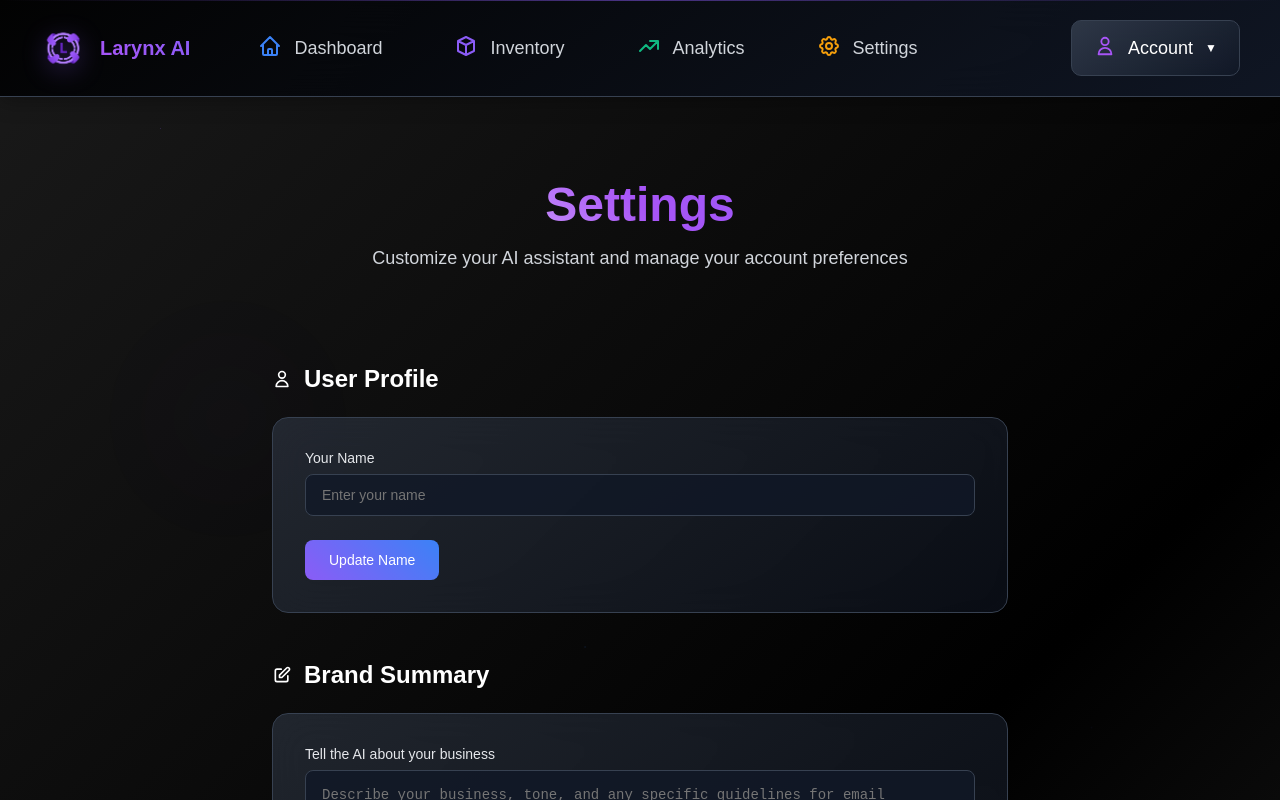
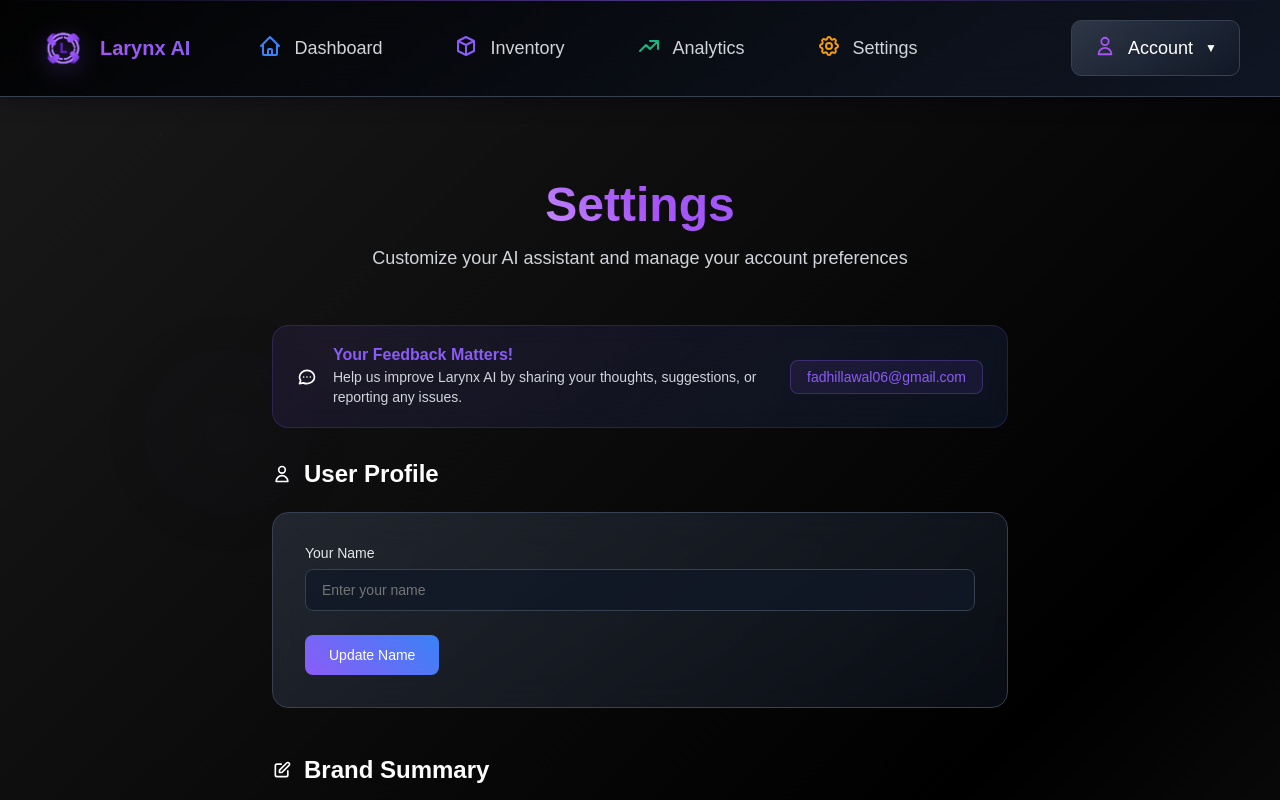
Before and after one commit to NygerianPrynce/Larynx, a React (Vite) app in the folder larynx-frontend/: page /settings in a window 1280 px wide. Shown: the top 800 px of the page. Built offline with nearby package versions, Linux system fonts and the light colour scheme; no server answers.

Commit message:
added feedback and improved launch

```diff
--- a/larynx-frontend/src/pages/LoginPage.jsx
+++ b/larynx-frontend/src/pages/LoginPage.jsx
@@ -780,7 +780,7 @@
           </p>
           <div style={styles.heroButtons}>
             <button style={styles.primaryButton} className="primary-button" onClick={handleGetStarted}>
-              Join Beta Program
+              Get Started
               <ArrowRightCustom />
             </button>
             <button style={styles.secondaryButton} className="secondary-button">
--- a/larynx-frontend/src/pages/SettingsPage.jsx
+++ b/larynx-frontend/src/pages/SettingsPage.jsx
@@ -51,6 +51,12 @@
 const Save = () => (
   <svg style={{ display: 'inline', width: '16px', height: '16px' }} fill="none" stroke="currentColor" viewBox="0 0 24 24">
     <path strokeLinecap="round" strokeLinejoin="round" strokeWidth={2} d="M5 13l4 4L19 7" />
+  </svg>
+)
+
+const MessageCircle = () => (
+  <svg style={{ display: 'inline', width: '20px', height: '20px' }} fill="none" stroke="currentColor" viewBox="0 0 24 24">
+    <path strokeLinecap="round" strokeLinejoin="round" strokeWidth={2} d="M8 12h.01M12 12h.01M16 12h.01M21 12c0 4.418-4.03 8-9 8a9.863 9.863 0 01-4.255-.949L3 20l1.395-3.72C3.512 15.042 3 13.574 3 12c0-4.418 4.03-8 9-8s9 3.582 9 8z" />
   </svg>
 )
 
@@ -238,6 +244,11 @@
             background: rgba(16, 185, 129, 0.9) !important;
             transform: scale(1.02) !important;
           }
+
+          .feedback-link:hover {
+            color: #a855f7 !important;
+            text-decoration: underline !important;
+          }
         `}
       </style>
 
@@ -275,6 +286,26 @@
           <p style={styles.subtitle}>
             Customize your AI assistant and manage your account preferences
           </p>
+        </div>
+
+        {/* Feedback Banner */}
+        <div style={styles.feedbackBanner}>
+          <div style={styles.feedbackContent}>
+            <MessageCircle />
+            <div style={styles.feedbackText}>
+              <h3 style={styles.feedbackTitle}>Your Feedback Matters!</h3>
+              <p style={styles.feedbackDescription}>
+                Help us improve Larynx AI by sharing your thoughts, suggestions, or reporting any issues.
+              </p>
+            </div>
+          </div>
+          <a
+            href="mailto:fadhillawal06@gmail.com"
+            style={styles.feedbackLink}
+            className="feedback-link"
+          >
+            fadhillawal06@gmail.com
+          </a>
         </div>
 
         {/* Success/Error Messages */}
@@ -471,8 +502,8 @@
   },
   header: {
     textAlign: 'center',
-    marginBottom: '48px',
-    padding: '48px 0'
+    marginBottom: '32px',
+    padding: '48px 0 24px'
   },
   title: {
     fontSize: '48px',
@@ -488,6 +519,52 @@
     color: '#d1d5db',
     maxWidth: '600px',
     margin: '0 auto'
+  },
+  feedbackBanner: {
+    display: 'flex',
+    alignItems: 'center',
+    justifyContent: 'space-between',
+    padding: '20px 24px',
+    background: 'linear-gradient(145deg, rgba(139, 92, 246, 0.1), rgba(59, 130, 246, 0.1))',
+    backdropFilter: 'blur(10px)',
+    borderRadius: '16px',
+    border: '1px solid rgba(139, 92, 246, 0.2)',
+    marginBottom: '32px',
+    gap: '16px',
+    flexWrap: 'wrap'
+  },
+  feedbackContent: {
+    display: 'flex',
+    alignItems: 'center',
+    gap: '16px',
+    flex: 1,
+    minWidth: '300px'
+  },
+  feedbackText: {
+    flex: 1
+  },
+  feedbackTitle: {
+    fontSize: '16px',
+    fontWeight: '600',
+    color: '#8b5cf6',
+    marginBottom: '4px'
+  },
+  feedbackDescription: {
+    fontSize: '14px',
+    color: '#d1d5db',
+    lineHeight: '1.4'
+  },
+  feedbackLink: {
+    color: '#8b5cf6',
+    fontSize: '14px',
+    fontWeight: '500',
+    textDecoration: 'none',
+    transition: 'all 0.3s ease',
+    padding: '8px 16px',
+    borderRadius: '8px',
+    border: '1px solid rgba(139, 92, 246, 0.3)',
+    background: 'rgba(139, 92, 246, 0.1)',
+    whiteSpace: 'nowrap'
   },
   section: {
     marginBottom: '48px'
```
